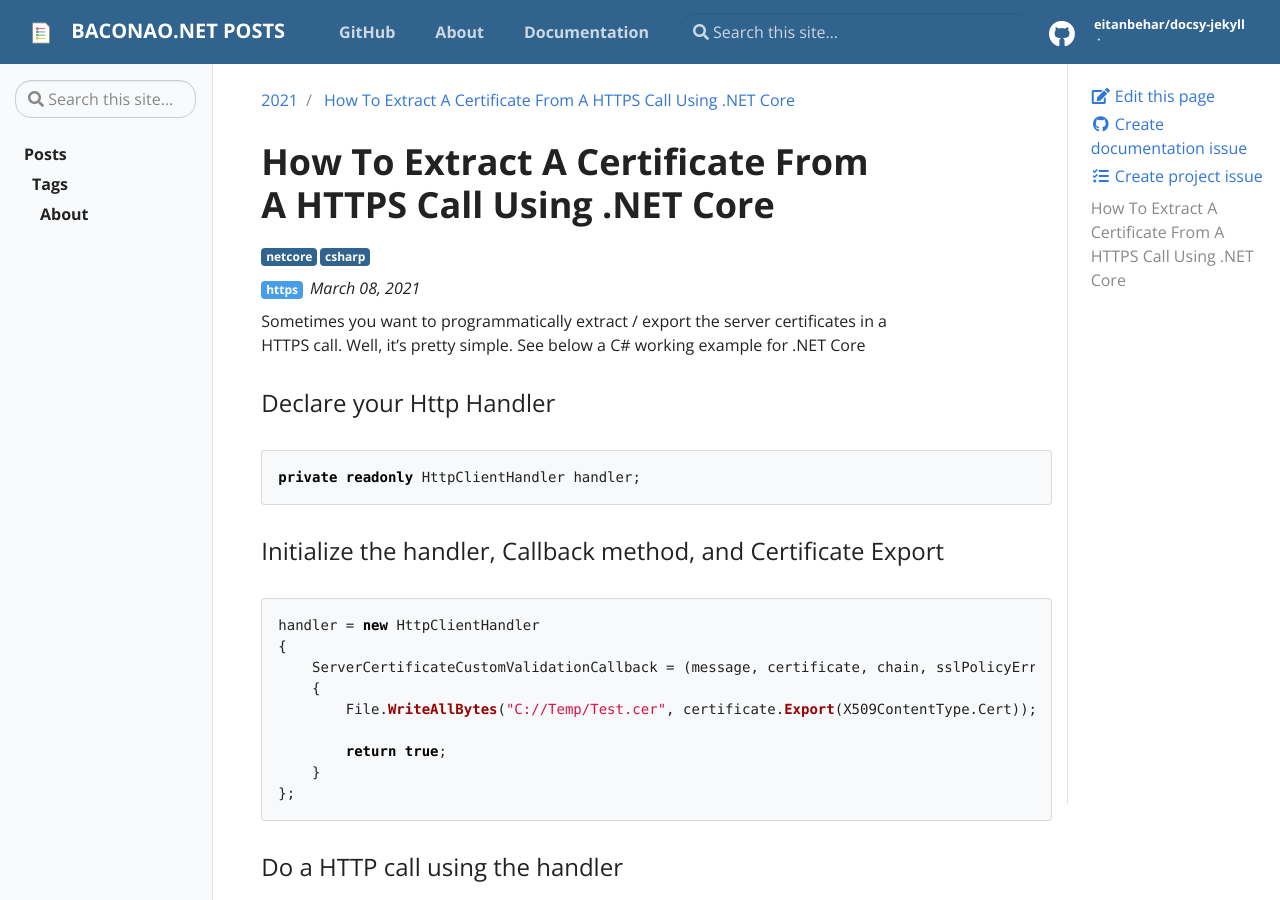
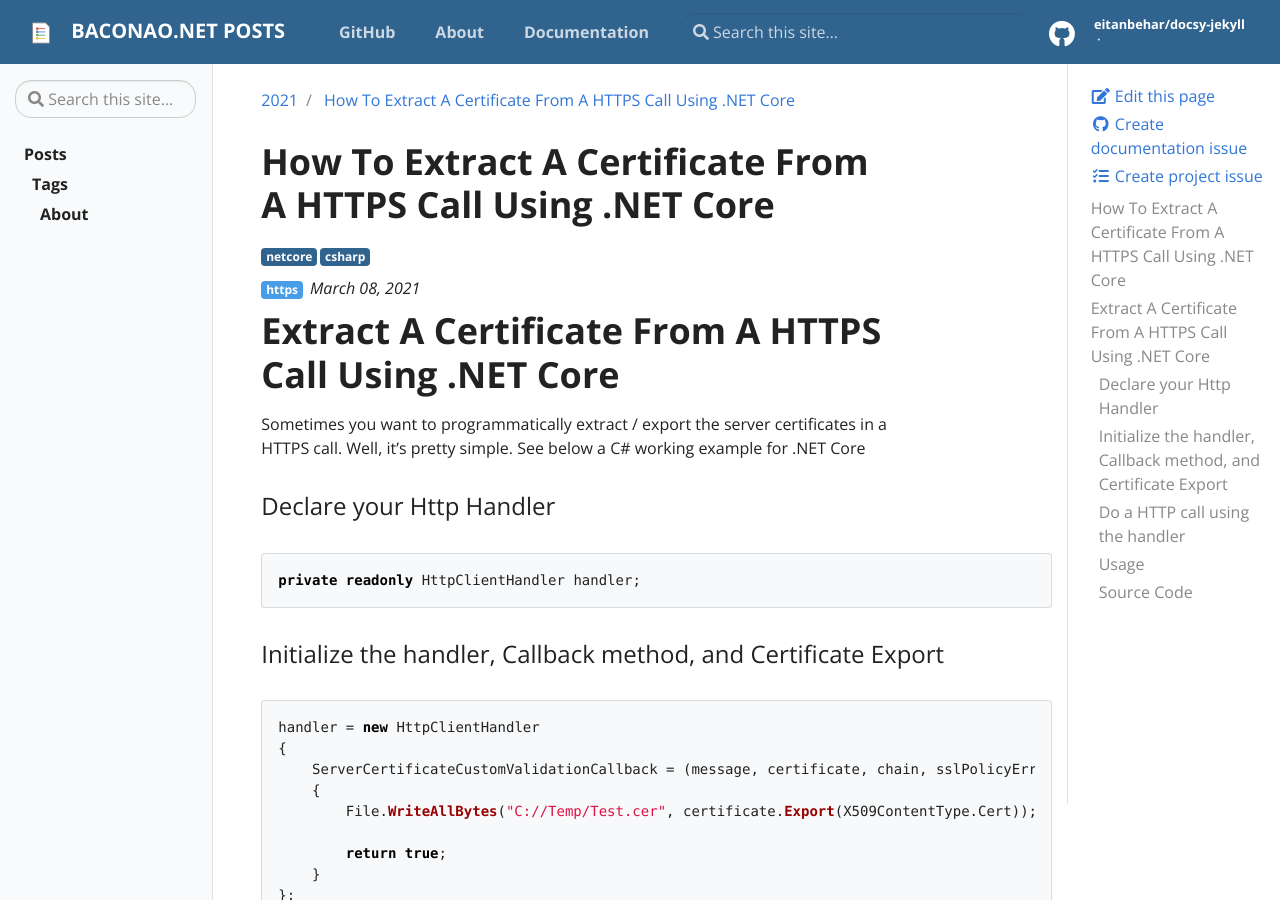
Before and after one commit to eitanbehar/docsy-jekyll, a Jekyll site: the page built from _posts/2021-03-08-extract-certificate.md, in a window 1280 px wide and 900 px high. Built offline with Jekyll 4.4.1, drawn with Linux system fonts in a browser that asks for light colours; our own code applies the rules of GitHub Pages for plain Markdown files.

Commit message:
update post

```diff
--- a/_posts/2021-03-08-extract-certificate.md
+++ b/_posts/2021-03-08-extract-certificate.md
@@ -8,6 +8,8 @@ tags:
  - netcore
  - csharp
 ---
+
+# Extract A Certificate From A HTTPS Call Using .NET Core
 
 Sometimes you want to programmatically extract / export the server certificates in a HTTPS call.
 Well, it’s pretty simple. See below a C# working example for .NET Core
```
